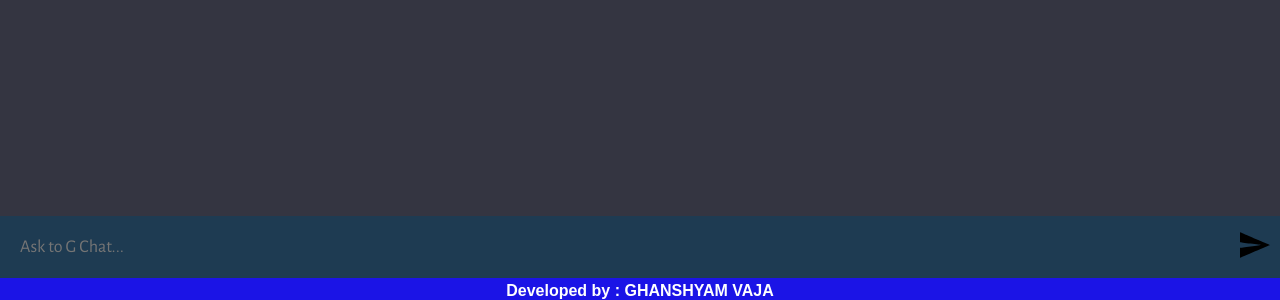
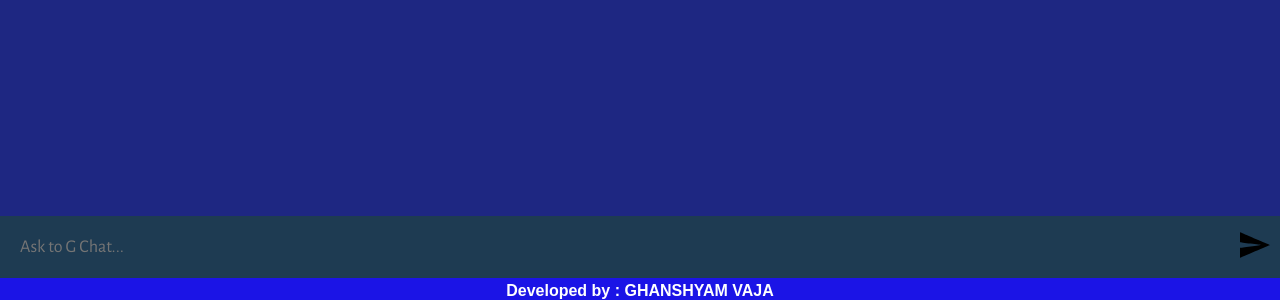
Before and after one commit to ghanshyamvaja11/GChatBot, a website built with Vite: page client/index.html in a window 1280 px wide. Shown: the part 522-822 px from the top of the page. Built offline with nearby package versions, Linux system fonts and the light colour scheme.

Commit message:
color change

```diff
--- a/client/style.css
+++ b/client/style.css
@@ -14,7 +14,7 @@ body {
 #app {
   width: 100vw;
   height: 100vh;
-  background: #343541;
+  background:#1e2782;
 
   display: flex;
   flex-direction: column;
```
